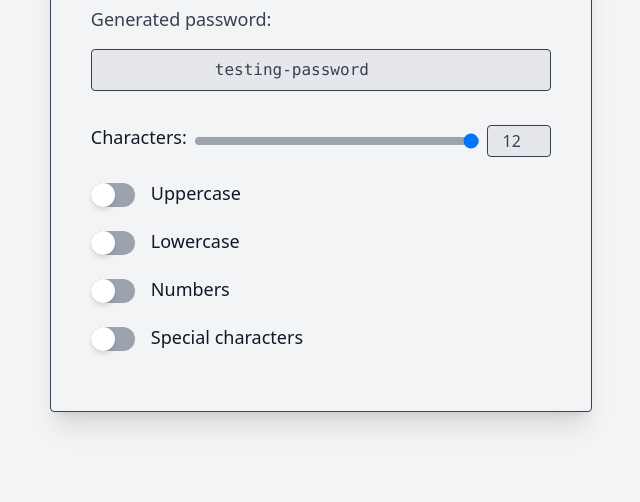
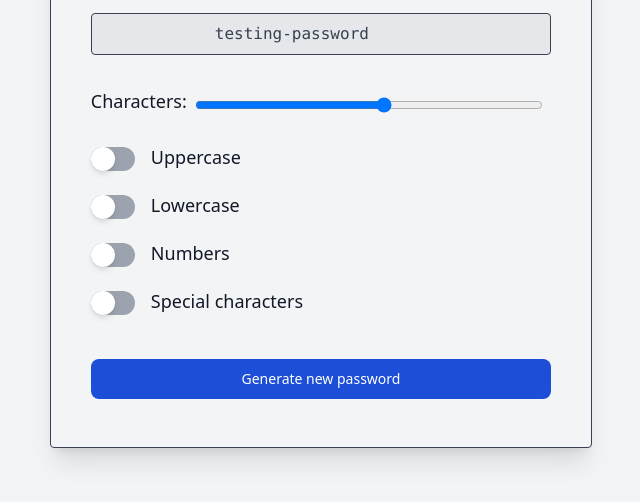
Before and after one commit to MarkelK14/password-generator, a plain HTML site: page index.html in a window 1280 px wide. Shown: the part 256-758 px from the top of the page, without its empty margins (319-959 px from the left). Drawn offline with nearby package versions, Linux system fonts and the light colour scheme.

Commit message:
Add favicon and update password length input in HTML form

```diff
--- a/index.html
+++ b/index.html
@@ -8,10 +8,11 @@
     <link rel="stylesheet" href="styles/reset.css">
     <link rel="stylesheet" href="styles/style.css">
     <script src="script/theme-switching.js"></script>
+    <link rel="icon" type="image/svg+xml" href="public/favicon.svg">
 </head>
 <body>
     <main class="bg-gray-100 dark:bg-gray-900 text-white min-h-screen flex items-center justify-center">
-        <div class="bg-gray-100 dark:bg-gray-900 border border-gray-700 rounded shadow-xl p-10">
+        <form id="form" class="bg-gray-100 dark:bg-gray-900 border border-gray-700 rounded shadow-xl p-10">
             <h1 class="text-5xl text-blue-600 dark:text-blue-400 mb-10">Password Generator</h1>
 
             <p class="text-lg text-gray-700 dark:text-white/70 align-left">Generated password:</p>
@@ -23,8 +24,8 @@
                 <li class="mb-4">
                     <div class="flex items-center mb-5 cursor-pointer gap-2 justify-center">
                         <label for="default-range" class="block mb-2 text-lg font-medium text-gray-900 dark:text-white">Characters:</label>
-                        <input id="password-length-range" type="range" min="8" max="50" value="50" class="w-full h-2 bg-gray-400 rounded-lg appearance-none cursor-pointer dark:bg-gray-700">
-                        <input type="number" name="password-length-txt" id="password-length-txt" class="w-16 h-8 text-center bg-gray-200 dark:bg-gray-800 border border-gray-700 rounded text-gray-700 dark:text-gray-200/80" placeholder="12" value="12" min="8" max="50">
+                        <input id="password-length-range" type="range" min="8" max="30" value="20" step="1" class="w-full h-2 bg-gray-400 rounded-lg cursor-pointer dark:bg-gray-700">
+                        <label for="default-range" id="password-length-txt" class="block mb-2 text-lg font-medium text-blue-600 dark:text-blue-400"></label>
                     </div>
 
                 </li>
@@ -69,8 +70,12 @@
                     </label>
                 </li>
             </ul>
-        </div>
+            <button id="btnGenerate" class="text-white bg-blue-700 hover:bg-blue-800 focus:ring-3 focus:ring-blue-300 font-medium rounded-lg text-sm px-5 py-2.5 me-2 mb-2 mt-6 dark:bg-blue-600 dark:hover:bg-blue-700 focus:outline-none dark:focus:ring-blue-800 w-full">
+                Generate new password
+            </button>
+        </form>
     </main>
+
     <script src="script/script.js"></script>
 </body>
 </html>
```
Also changed, not shown: public/favicon.svg (added).
